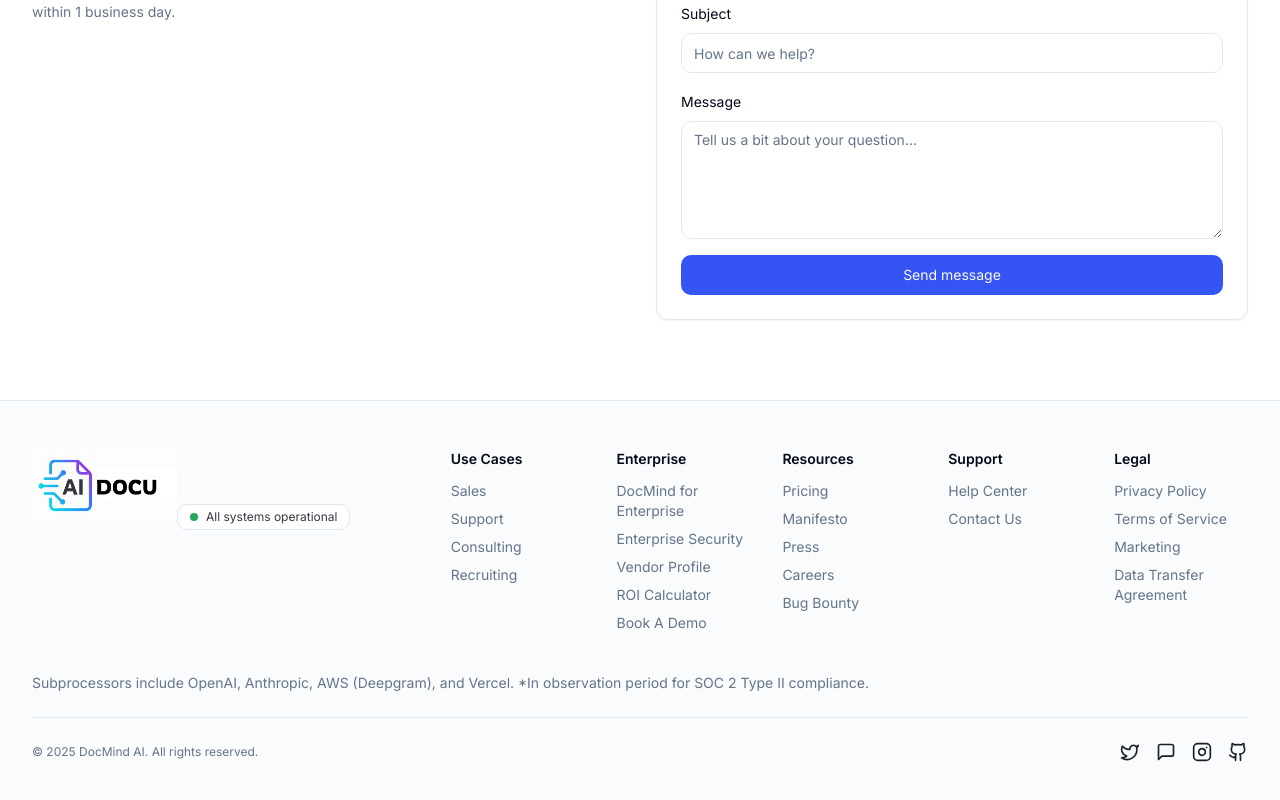
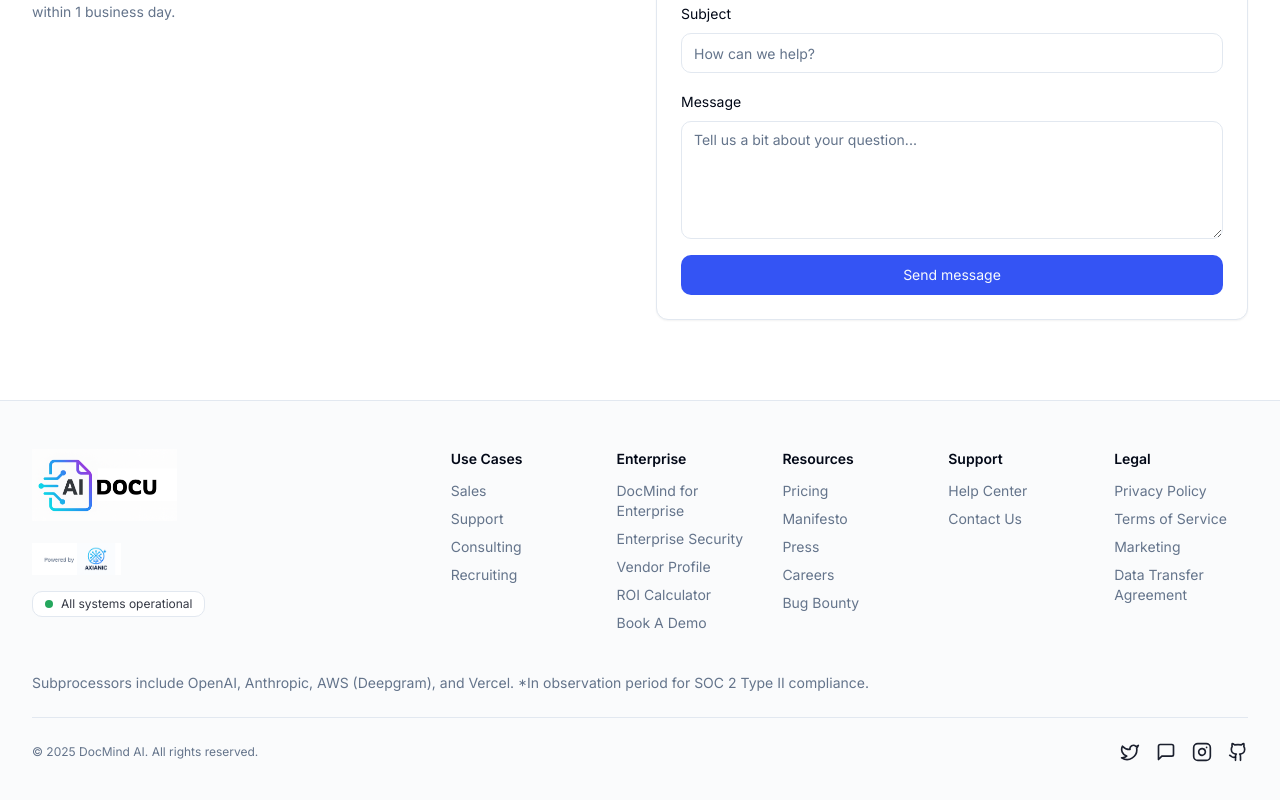
Before and after one commit to caspervdk/ai-docu, a React (Vite) app: page / in a window 1280 px wide. Shown: the part 3394-4194 px from the top of the page. Built offline with nearby package versions, Linux system fonts and the light colour scheme.

Commit message:
Add "Powered by" image
Add the provided image to the footer.

```diff
--- a/src/components/Footer.tsx
+++ b/src/components/Footer.tsx
@@ -90,6 +90,7 @@ export default function Footer() {
             <Link to="/" className="inline-flex items-center gap-2" aria-label="DocMind AI home">
               <img src="/lovable-uploads/a7b1bee9-2646-4fcd-81c2-e4eceadd26f0.png" alt="AI Docu logo" className="h-[4.5rem] w-auto" loading="lazy" width={288} height={72} />
             </Link>
+            <img src="/lovable-uploads/ce6dae6b-781f-4945-b88e-e71f17ee12f9.png" alt="Powered by AXIANIC" className="h-8 w-auto" loading="lazy" />
             <StatusPill />
             <ComplianceBadges />
           </div>
```
Also changed, not shown: public/lovable-uploads/ce6dae6b-781f-4945-b88e-e71f17ee12f9.png (added).
